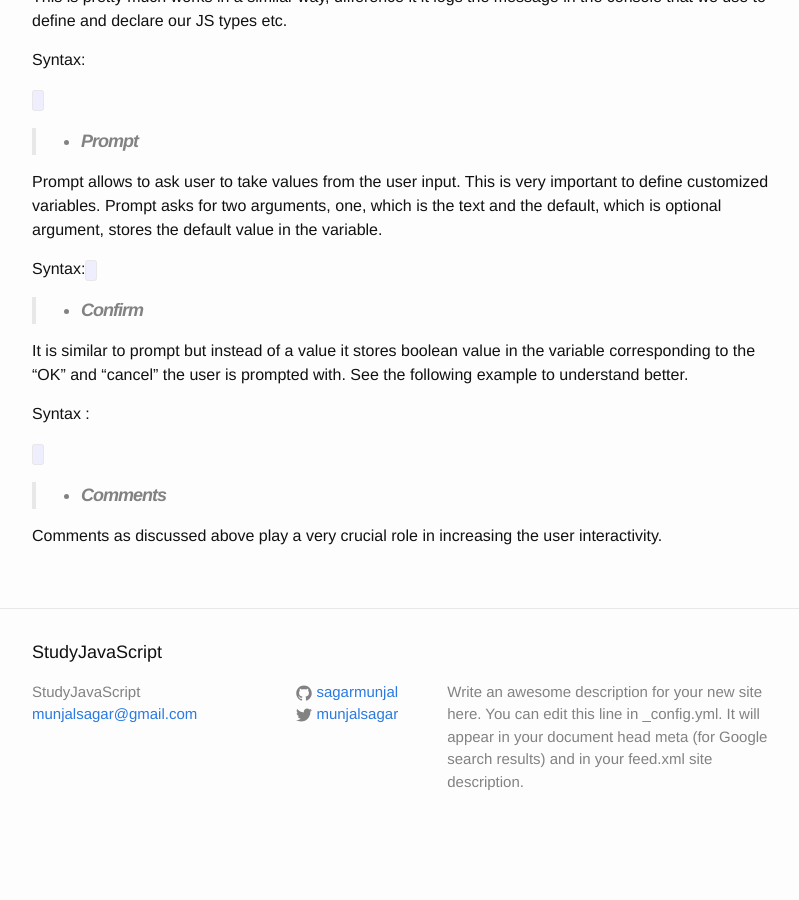
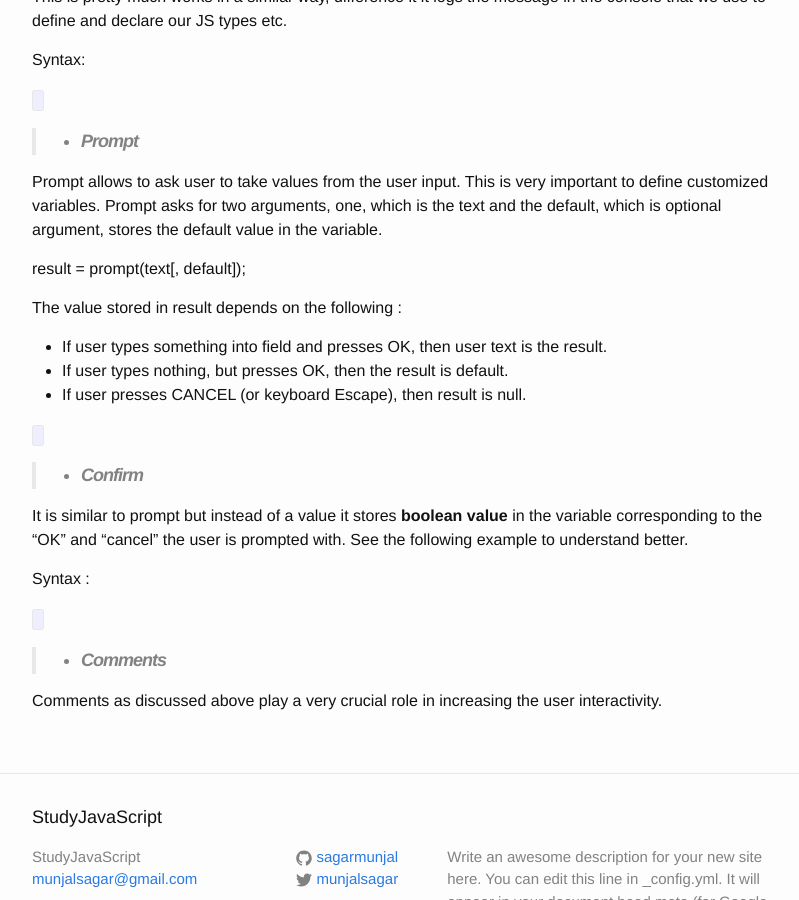
Before and after one commit to sagarmunjal/repo0001, a Jekyll site: the page built from _posts/2016-06-07-buckling-up.md, in a window 1280 px wide and 900 px high, scrolled down 5202 px. Shown: the whole window, without its empty margins (238-1037 px from the left). Built offline with Jekyll 4.4.1, drawn with Linux system fonts in a browser that asks for light colours; nearby versions of some CDN libraries; a script that is not in the unit is left out; before the commit the page ends 6055 px from its top, so only the background shows below that.

Commit message:
Updated 2016-06-07-buckling-up.md

```diff
--- a/_posts/2016-06-07-buckling-up.md
+++ b/_posts/2016-06-07-buckling-up.md
@@ -247,13 +247,21 @@ Syntax:
 Prompt allows to ask user to take values from the user input. This is very important to define customized variables.
 Prompt asks for two arguments, one, which is the text and the default, which is optional argument, stores the default value in the variable.
 
-Syntax:
-<code data-gist-id="9fd0f90a822dc3660cb93703043ca1c6" data-gist-file="gistfile1.txt" data-gist-hide-footer="true" data-gist-line="59-62"></code>
+
+result = prompt(text[, default]);
+
+The value stored in result depends on the following :
+- If user types something into field and presses OK, then user text is the result.
+- If user types nothing, but presses OK, then the result is default.
+- If user presses CANCEL (or keyboard Escape), then result is null.
+
+
+<code data-gist-id="9fd0f90a822dc3660cb93703043ca1c6" data-gist-file="gistfile1.txt" data-gist-hide-footer="true" data-gist-line="127-133"></code>
 
 
 > - **Confirm**
 
-It is similar to prompt but instead of a value it stores boolean value in the variable corresponding to the “OK” and “cancel” the user is prompted with. See the following example to understand better.
+It is similar to prompt but instead of a value it stores **boolean value** in the variable corresponding to the “OK” and “cancel” the user is prompted with. See the following example to understand better.
 
 Syntax :
 
```
